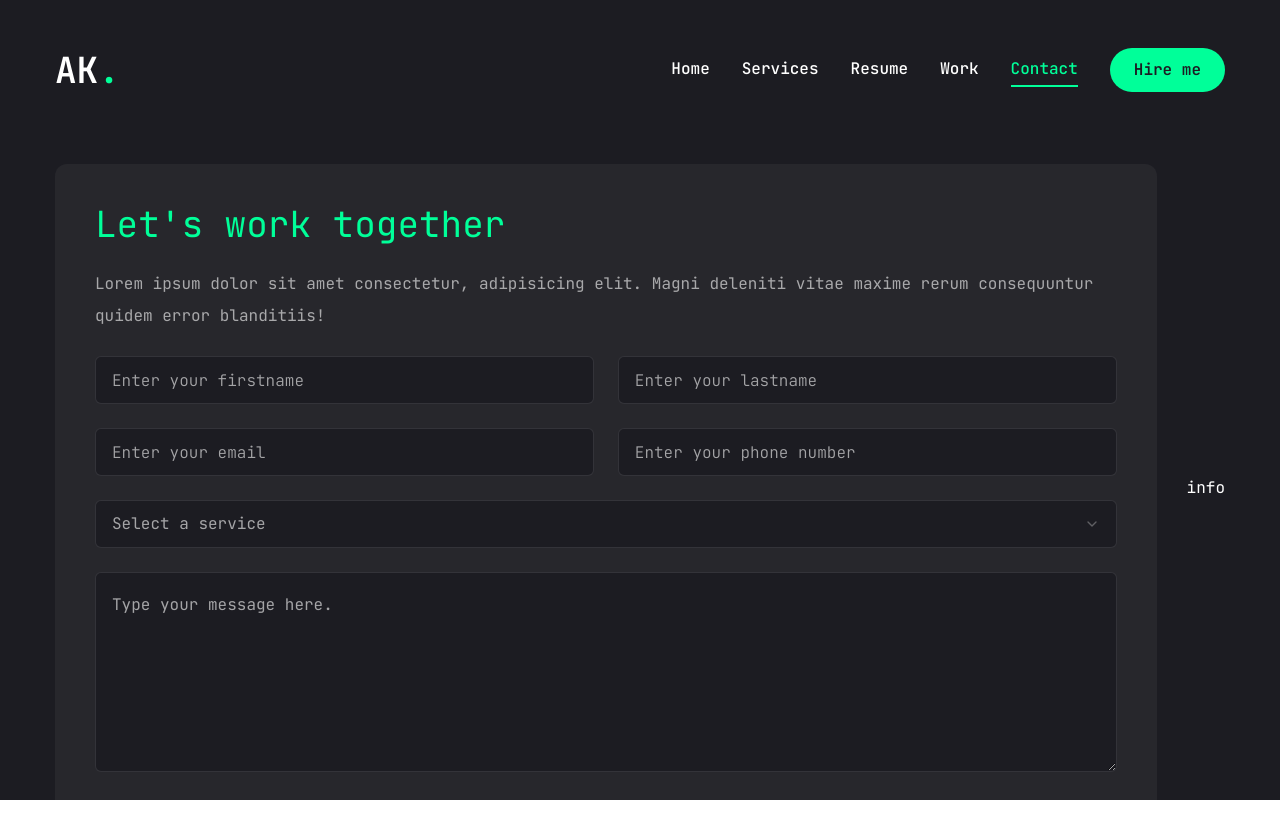
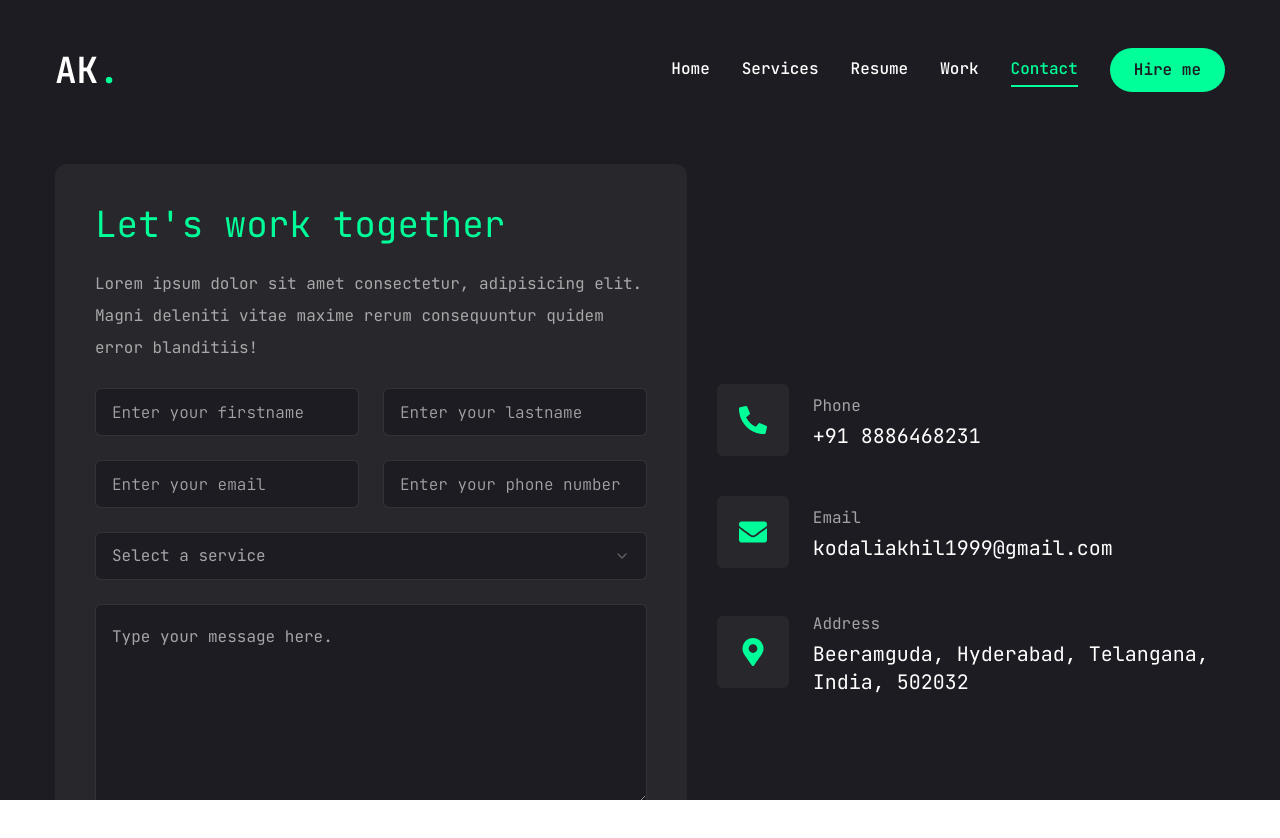
Before and after one commit to kodaliakhil/portfolio, a Next.js app: page /contact in a window 1280 px wide. Shown: the top 838 px of the page. Built offline with nearby package versions, Linux system fonts and the light colour scheme.

Commit message:
contact form

```diff
--- a/app/contact/page.jsx
+++ b/app/contact/page.jsx
@@ -44,7 +44,7 @@
       <div className="container mx-auto">
         <div className="flex flex-col xl:flex-row gap-[30px]">
           {/* form */}
-          <div className="xl:h-[54%] order-2 xl:order-none">
+          <div className="xl:w-[54%] order-2 xl:order-none">
             <form className="flex flex-col gap-6 p-10 bg-[#27272c] rounded-xl">
               <h3 className="text-4xl text-accent">Let&apos;s work together</h3>
               <p className="text-white/60">
@@ -74,12 +74,33 @@
                 </SelectContent>
               </Select>
               {/* textarea */}
-              <Textarea className="h-[200px]" placeholder="Type your message here." />
+              <Textarea
+                className="h-[200px]"
+                placeholder="Type your message here."
+              />
+              {/* btn */}
+              <Button size="md" className="max-w-40">
+                Send Message
+              </Button>
             </form>
           </div>
           {/* info */}
           <div className="flex-1 flex items-center xl:justify-end order-1 xl:order-none mb-8 xl:mb-0">
-            info
+            <ul className="flex flex-col gap-10">
+              {info.map((item, index) => {
+                return (
+                  <li key={index} className="flex items-center gap-6">
+                    <div className="w-[52px] h-[52px] xl:w-[72px] xl:h-[72px] bg-[#27272c] text-accent rounded-md flex items-center justify-center">
+                      <div className="text-[28px]">{item.icon}</div>
+                    </div>
+                    <div className="flex-1">
+                      <p className="text-white/60">{item.title}</p>
+                      <h3 className="text-xl">{item.content}</h3>
+                    </div>
+                  </li>
+                );
+              })}
+            </ul>
           </div>
         </div>
       </div>
```
